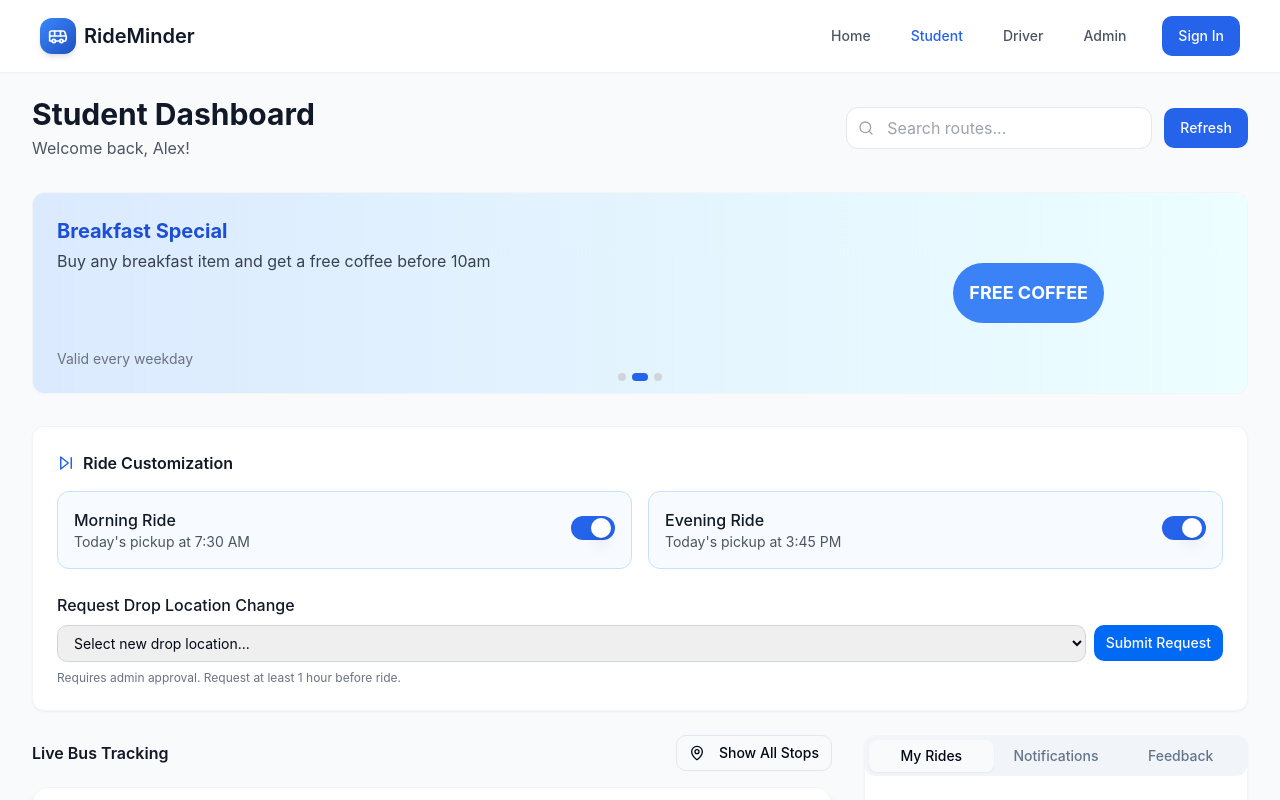
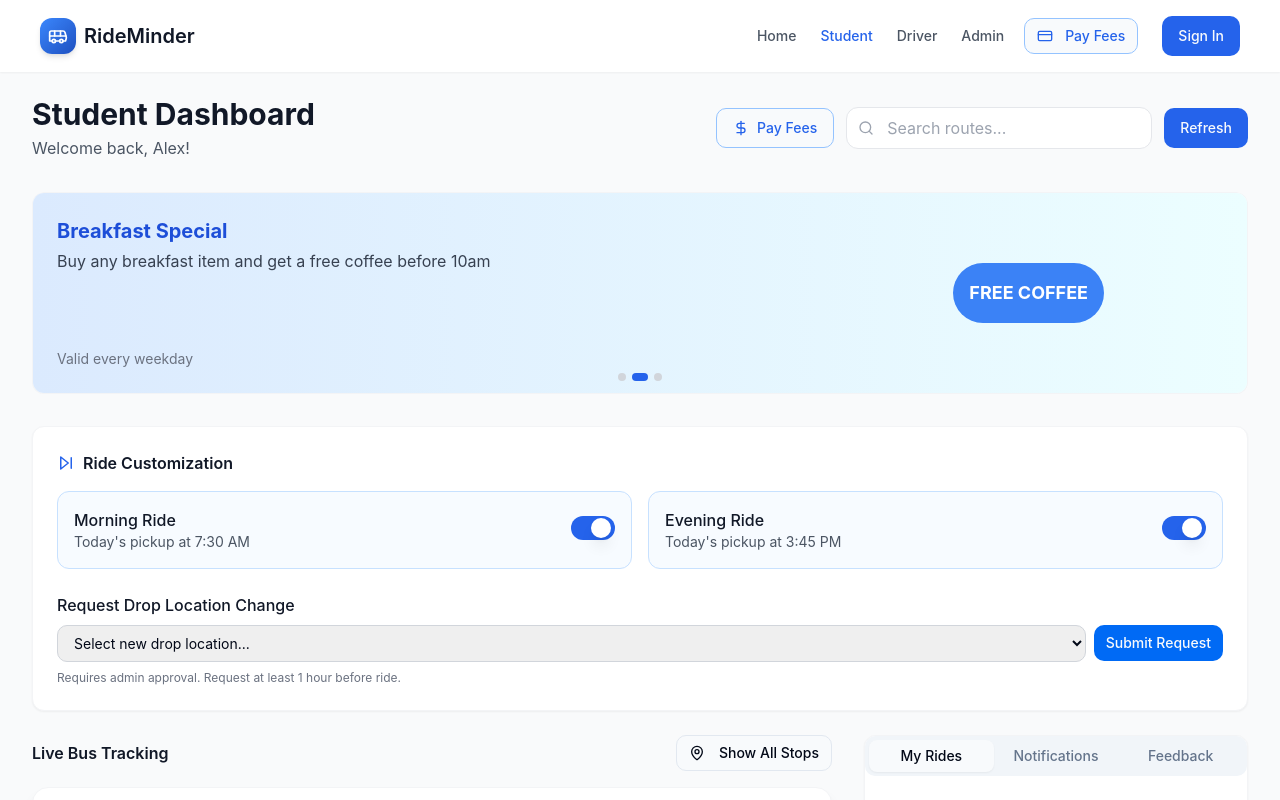
Before and after one commit to pranavm107/ride-minder, a React (Vite) app: page /student in a window 1280 px wide. Shown: the top 800 px of the page. Built offline with nearby package versions, Linux system fonts and the light colour scheme.

Commit message:
Add payment option

```diff
--- a/src/components/NavBar.tsx
+++ b/src/components/NavBar.tsx
@@ -3,15 +3,16 @@ import React, { useState, useEffect } from 'react';
 import { Link, useLocation, useNavigate } from 'react-router-dom';
 import { cn } from '@/lib/utils';
 import { Button } from '@/components/ui/button';
-import { Bus, User, MapPin, Menu, X } from 'lucide-react';
+import { Bus, User, MapPin, Menu, X, CreditCard } from 'lucide-react';
 import { Sheet, SheetContent, SheetTrigger } from '@/components/ui/sheet';
 import { useDeviceInfo } from '@/hooks/use-mobile';
 
 interface NavBarProps {
   userType?: 'student' | 'driver' | 'admin';
+  onPaymentClick?: () => void;
 }
 
-const NavBar = ({ userType }: NavBarProps) => {
+const NavBar = ({ userType, onPaymentClick }: NavBarProps) => {
   const [isScrolled, setIsScrolled] = useState(false);
   const location = useLocation();
   const navigate = useNavigate();
@@ -60,7 +61,7 @@ const NavBar = ({ userType }: NavBarProps) => {
         </Link>
 
         {/* Desktop Navigation */}
-        <div className="hidden md:flex items-center gap-8">
+        <div className="hidden md:flex items-center gap-4">
           {menuItems.map((item) => (
             <Link
               key={item.path}
@@ -79,6 +80,18 @@ const NavBar = ({ userType }: NavBarProps) => {
             </Link>
           ))}
 
+          {userType === 'student' && onPaymentClick && (
+            <Button
+              variant="outline"
+              size="sm"
+              onClick={onPaymentClick}
+              className="mr-2 text-brand-500 border-brand-200 hover:bg-brand-50"
+            >
+              <CreditCard className="h-4 w-4 mr-1" />
+              Pay Fees
+            </Button>
+          )}
+
           <Button variant="default" className="bg-brand-500 hover:bg-brand-600">
             Sign In
           </Button>
@@ -86,6 +99,17 @@ const NavBar = ({ userType }: NavBarProps) => {
 
         {/* Mobile Menu */}
         <div className="md:hidden flex items-center">
+          {userType === 'student' && onPaymentClick && (
+            <Button
+              variant="outline"
+              size="icon"
+              onClick={onPaymentClick}
+              className="mr-2 text-brand-500 border-brand-200"
+            >
+              <CreditCard className="h-4 w-4" />
+            </Button>
+          )}
+
           <Sheet>
             <SheetTrigger asChild>
               <Button variant="ghost" size="icon" className="text-gray-700">
@@ -118,6 +142,16 @@ const NavBar = ({ userType }: NavBarProps) => {
                       {item.label}
                     </Link>
                   ))}
+
+                  {userType === 'student' && onPaymentClick && (
+                    <button
+                      onClick={onPaymentClick}
+                      className="px-2 py-3 rounded-md text-base font-medium text-brand-500 hover:bg-brand-50 flex items-center"
+                    >
+                      <CreditCard className="h-4 w-4 mr-2" />
+                      Pay Fees
+                    </button>
+                  )}
                 </div>
 
                 <div className="pt-4 mt-6 border-t border-gray-100">
--- a/src/pages/StudentDashboard.tsx
+++ b/src/pages/StudentDashboard.tsx
@@ -270,10 +270,14 @@ const StudentDashboard = () => {
     setExpiryDate(formatExpiryDate(value));
   };
 
+  const handleOpenPaymentDialog = () => {
+    setShowPaymentDialog(true);
+  };
+
   if (currentView === 'stops') {
     return (
       <div className="min-h-screen bg-gray-50">
-        <NavBar />
+        <NavBar userType="student" onPaymentClick={handleOpenPaymentDialog} />
 
         <main className="pt-20 pb-12 px-4 md:px-8">
           <div className="max-w-7xl mx-auto">
@@ -362,7 +366,7 @@ const StudentDashboard = () => {
   if (currentView === 'complaints') {
     return (
       <div className="min-h-screen bg-gray-50">
-        <NavBar />
+        <NavBar userType="student" onPaymentClick={handleOpenPaymentDialog} />
 
         <main className="pt-20 pb-12 px-4 md:px-8">
           <div className="max-w-7xl mx-auto">
@@ -393,7 +397,7 @@ const StudentDashboard = () => {
 
   return (
     <div className="min-h-screen bg-gray-50">
-      <NavBar userType="student" />
+      <NavBar userType="student" onPaymentClick={handleOpenPaymentDialog} />
 
       <main className="pt-20 pb-12 px-4 md:px-8">
         <div className="max-w-7xl mx-auto">
@@ -405,6 +409,14 @@ const StudentDashboard = () => {
               </div>
 
               <div className="mt-4 md:mt-0 flex items-center gap-3">
+                <Button
+                  variant="outline"
+                  className="gap-2 border-brand-200 text-brand-500 hover:bg-brand-50"
+                  onClick={handleOpenPaymentDialog}
+                >
+                  <DollarSign className="h-4 w-4" />
+                  Pay Fees
+                </Button>
                 <div className="relative">
                   <input
                     type="text"
```
